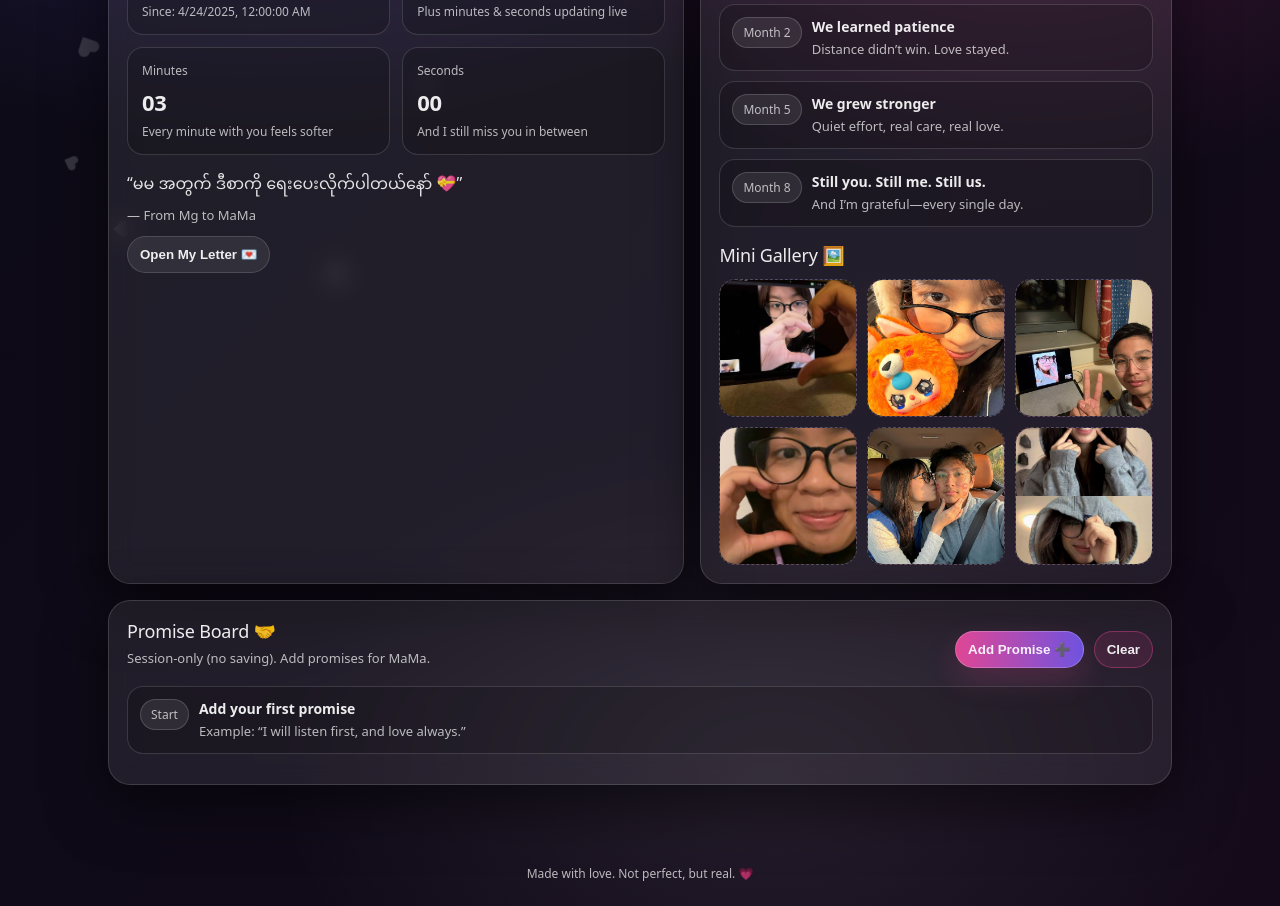
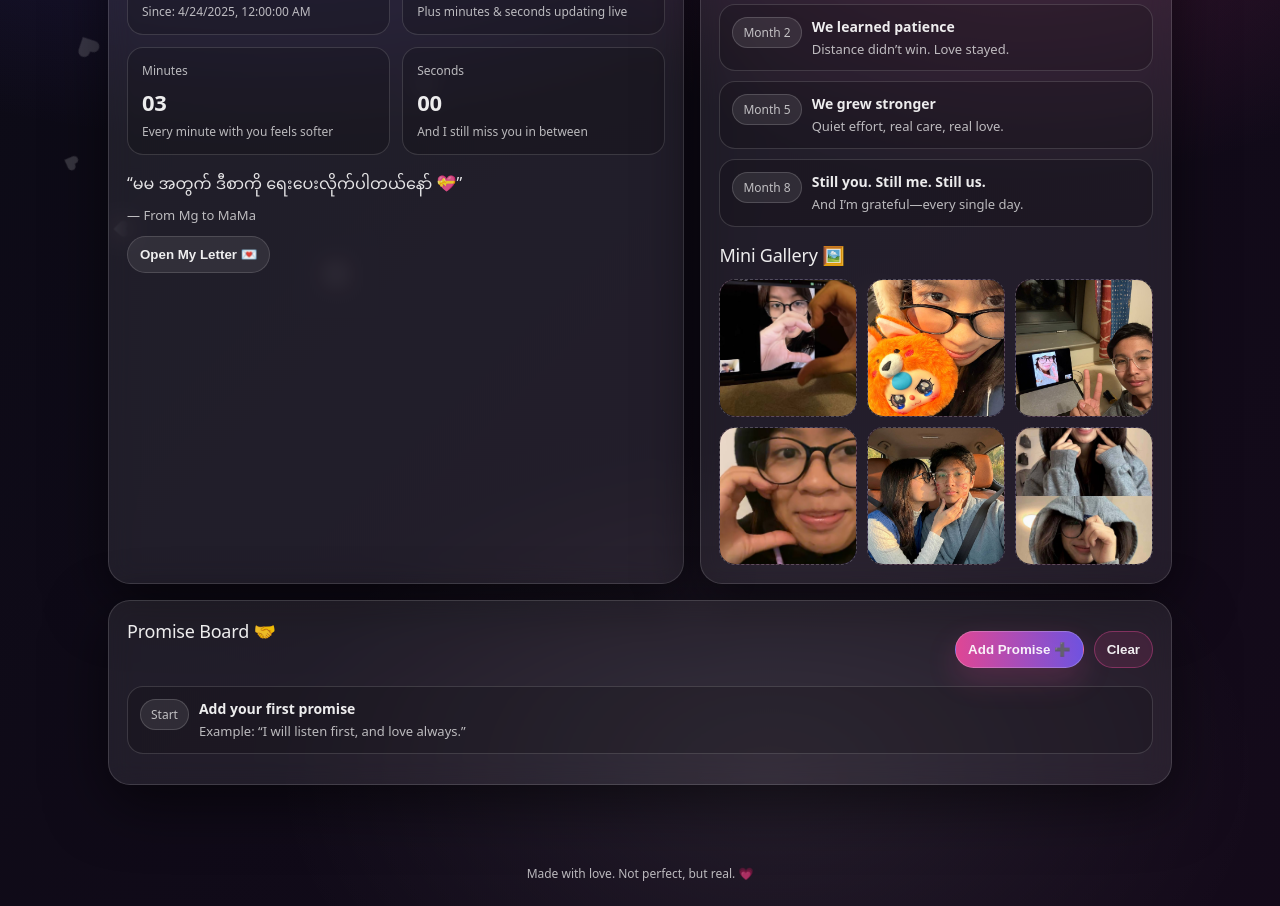
Before and after one commit to TomGit65/mama-anniversary, a plain HTML site: page index.html in a window 1280 px wide. Shown: the part 409-1315 px from the top of the page. Drawn offline with Linux system fonts and the light colour scheme.

Commit message:
Update index.html

```diff
--- a/index.html
+++ b/index.html
@@ -100,7 +100,7 @@
       <div class="cardHeader">
         <div>
           <p class="cardTitle">Promise Board 🤝</p>
-          <p class="cardHint">Session-only (no saving). Add promises for MaMa.</p>
+          <p class="cardHint"></p>
         </div>
         <div class="btnRow">
           <button id="addPromiseBtn" class="primary" type="button">Add Promise ➕</button>
```
